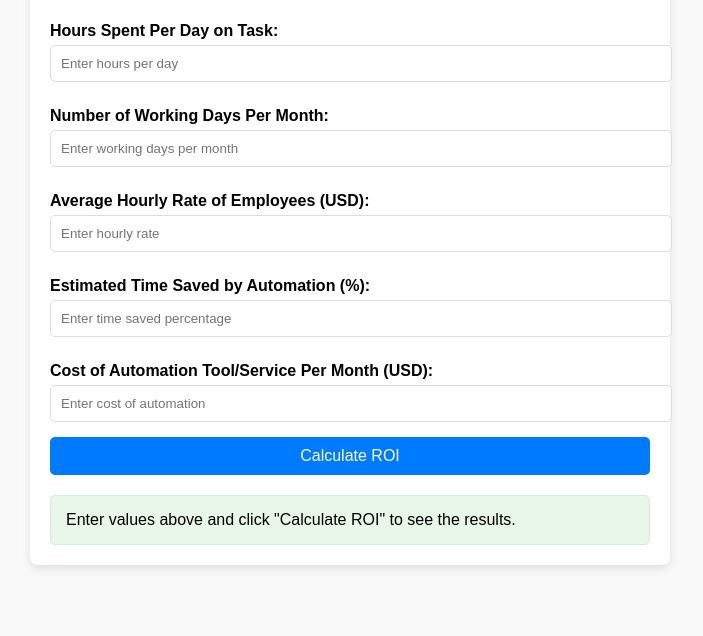
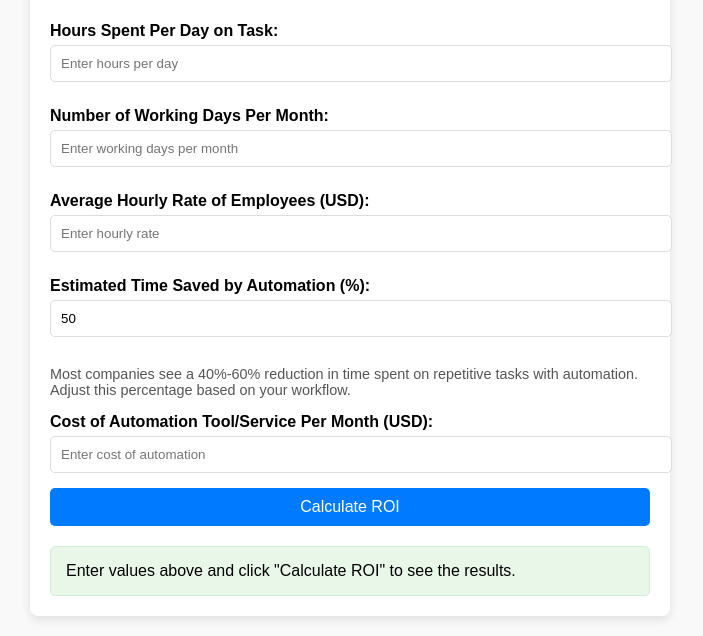
Before and after one commit to blindgorilla/ROICalculatorAutomations, a plain HTML site: page index.html in a window 1280 px wide. Shown: the part 183-819 px from the top of the page, without its empty margins (290-993 px from the left). Drawn offline with Linux system fonts and the light colour scheme.

Commit message:
Update index.html

```diff
--- a/index.html
+++ b/index.html
@@ -54,6 +54,10 @@
       border: 1px solid #d4edda;
       border-radius: 5px;
     }
+    .note {
+      font-size: 0.9em;
+      color: #555;
+    }
   </style>
 </head>
 <body>
@@ -72,7 +76,8 @@
     <input type="number" id="rate" placeholder="Enter hourly rate">
 
     <label for="timeSaved">Estimated Time Saved by Automation (%):</label>
-    <input type="number" id="timeSaved" placeholder="Enter time saved percentage">
+    <input type="number" id="timeSaved" placeholder="Enter time saved percentage" value="50">
+    <p class="note">Most companies see a 40%-60% reduction in time spent on repetitive tasks with automation. Adjust this percentage based on your workflow.</p>
 
     <label for="automationCost">Cost of Automation Tool/Service Per Month (USD):</label>
     <input type="number" id="automationCost" placeholder="Enter cost of automation">
```
